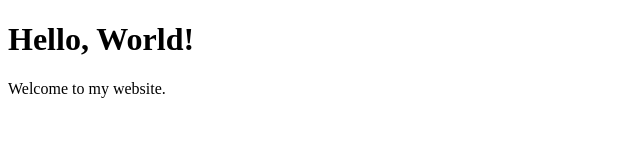
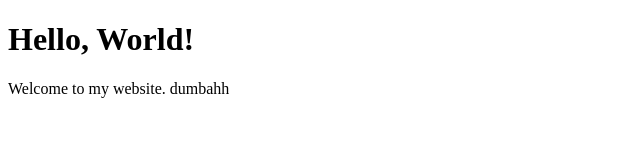
Before and after one commit to kay4405/MyPhotoWebsite, a plain HTML site: page index.html in a window 1280 px wide. Shown: the full height of the page, 0-640 px from the left. Drawn offline with Linux system fonts and the light colour scheme.

Commit message:
Update index.html

```diff
--- a/index.html
+++ b/index.html
@@ -6,6 +6,6 @@
 </head>
 <body>
     <h1>Hello, World!</h1>
-    <p>Welcome to my website.</p>
+    <p>Welcome to my website. dumbahh</p>
 </body>
 </html>
```
